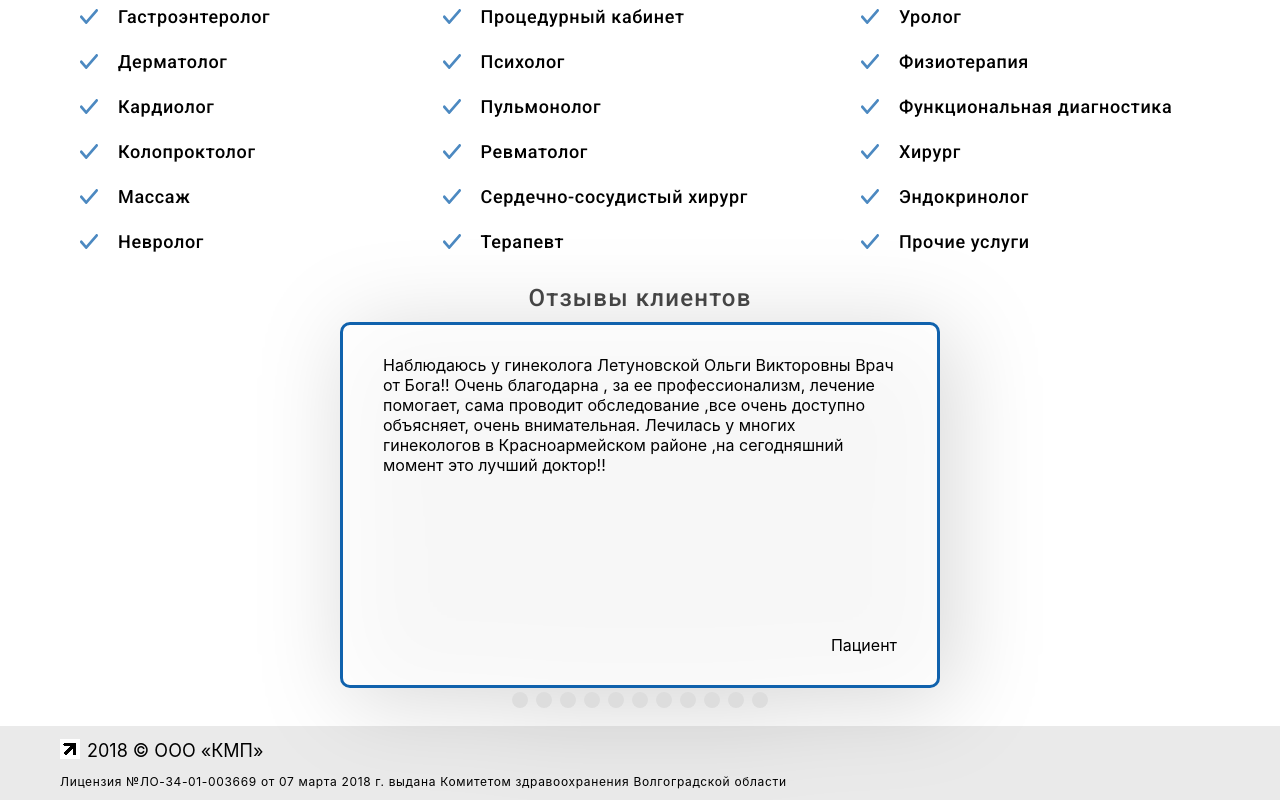
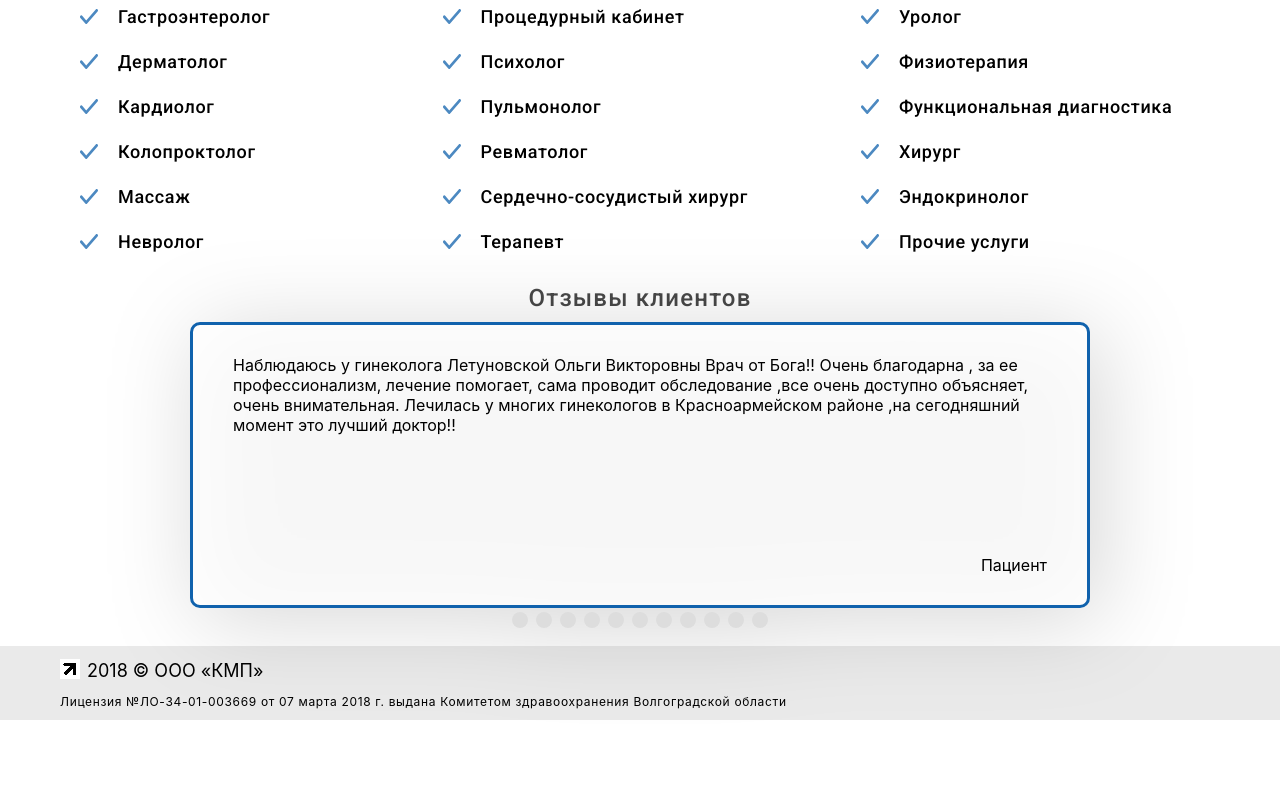
Before and after one commit to CanUFeelMyHeart/expertPlus, a React (Create React App) app in the folder medical-clinic-expert/: page / in a window 1280 px wide. Shown: the part 1012-1812 px from the top of the page. After the commit the page ends 1732 px from the top, so only its background shows below. Built offline with nearby package versions, Linux system fonts and the light colour scheme; the HTML template or start-up script is replaced by a standard one.

Commit message:
carousel width is changed

```diff
--- a/medical-clinic-expert/src/components/ReviewsComponent/CarouselSectionComponent.jsx
+++ b/medical-clinic-expert/src/components/ReviewsComponent/CarouselSectionComponent.jsx
@@ -15,6 +15,7 @@ export const CarouselSectionComponent = (props) => {
             </div>
             <div className="carousel__slide_text">
                 <div className="carousel__slide_description">{props.description}</div>
+                <br/>
                 <div className="carousel__slide_name">{props.name}</div>
             </div>
         </li>
--- a/medical-clinic-expert/src/components/ReviewsComponent/ReviewsComponent.css
+++ b/medical-clinic-expert/src/components/ReviewsComponent/ReviewsComponent.css
@@ -86,7 +86,7 @@ li {
 }
 
 .reviewsComponent__block_carousel {
-    max-width: 600px;
+    max-width: 900px;
     margin: 0 auto;
     border-width: 20px;
     border-color: #333;
@@ -116,12 +116,14 @@ li {
 
 .carousel__slide {
     position: relative;
+    box-sizing: border-box;
+    -moz-box-sizing: border-box;
+    -webkit-box-sizing: border-box;
     flex: 0 0 100%;
     width: 100%;
     background: rgba(255, 255, 255, 0.8);
     border-radius: 10px;
-    border: 3px solid;
-    border-color: #1062ad;
+    border: 3px solid #1062ad;
     padding: 30px 40px;
     /* counter-increment: item; */
 }
```
